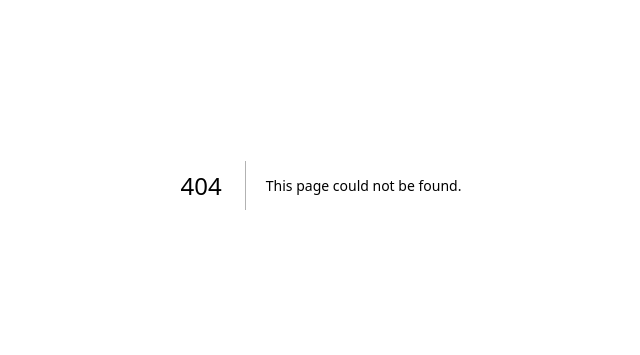
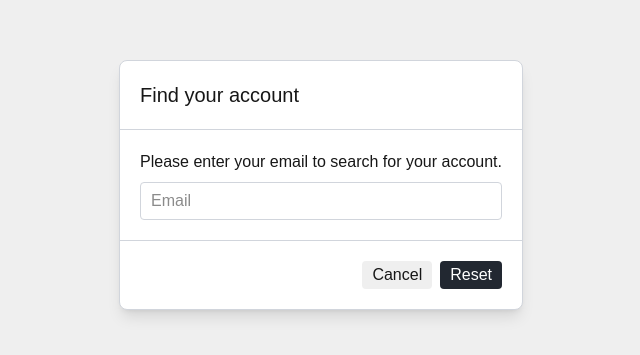
Before and after one commit to AbdallahShnaino/GSGLearnGate, a Next.js app: page /forget-password in a window 1280 px wide. Before the commit this address had no page. Shown: the part 215-570 px from the top of the page, without its empty margins (319-959 px from the left). Built offline with nearby package versions, Linux system fonts and the light colour scheme.

Commit message:
LEAR-21 create forget password page | design only

```diff
--- /dev/null
+++ b/app/(out)/forget-password/page.tsx
@@ -0,0 +1,15 @@
+import ForgetPassword from "@/components/ForgetPassword/ForgetPassword";
+import React from "react";
+
+const page = () => {
+  return (
+    <div className="h-dvh flex flex-col justify-center items-center bg-[#eeee]">
+      <div className="border-1 border-gray-300 shadow-lg rounded-lg py-5 bg-white">
+        <p className="mx-5 pb-5 text-xl">Find your account</p>
+        <ForgetPassword />
+      </div>
+    </div>
+  );
+};
+
+export default page;
--- /dev/null
+++ b/components/ForgetPassword/ForgetPassword.tsx
@@ -0,0 +1,38 @@
+import Link from "next/link";
+import React from "react";
+
+const ForgetPassword = () => {
+  return (
+    <form>
+      <div className="px-5 py-5 flex flex-col border-b-1 border-t-1 border-gray-300">
+        <label htmlFor="email">
+          Please enter your email to search for your account.
+        </label>
+        <input
+          type="email"
+          name="email"
+          id="email"
+          placeholder="Email"
+          required
+          className="border-1 border-gray-300 rounded px-2.5 py-1.5 mt-2 focus:outline-blue-400"
+        />
+      </div>
+      <div className="pt-5 flex gap-2 justify-end mx-5">
+        <Link
+          href={"/login"}
+          className="bg-[#eeee] rounded py-0.5 px-2.5 cursor-pointer"
+        >
+          Cancel
+        </Link>
+        <Link
+          href={"/reset"}
+          className="bg-[#222831] hover:bg-[#393E46] text-white rounded py-0.5 px-2.5 cursor-pointer"
+        >
+          Reset
+        </Link>
+      </div>
+    </form>
+  );
+};
+
+export default ForgetPassword;
```
Also changed, not shown: app/(out)/about-us/page.tsx (deleted).
